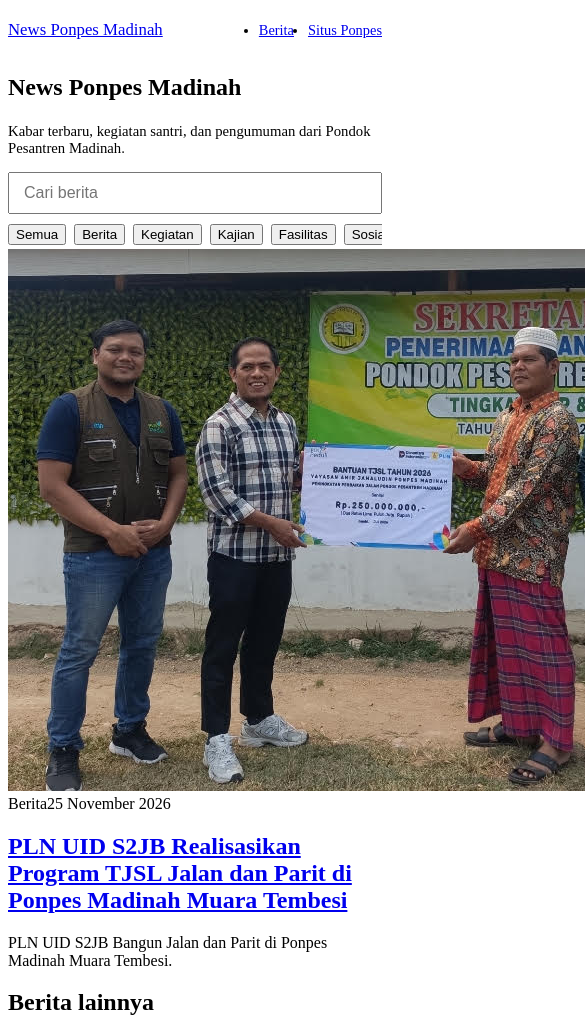
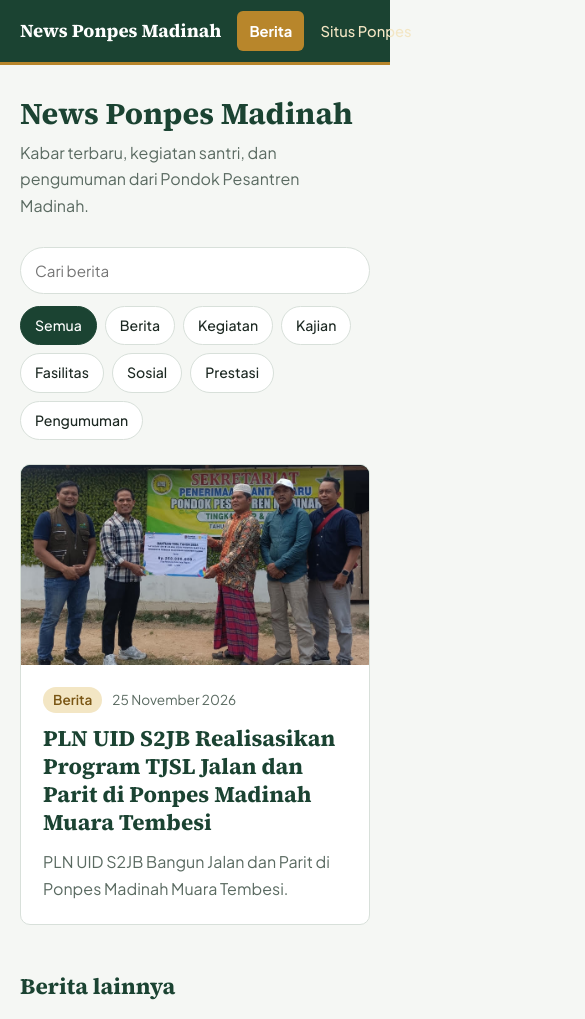
Before and after one commit to syauqy333/news, a plain HTML site: page index.html in a window 390 px wide. Shown: the top 1019 px of the page, 585 px wide, since content can reach past the window. Drawn offline with Linux system fonts and the light colour scheme.

Commit message:
Refactor news.css with CSS variables and layout styles
Added CSS variables and styles for layout and responsiveness.

```diff
--- a/news.css
+++ b/news.css
@@ -1,151 +1,371 @@
-<!DOCTYPE html>
-<html lang="id">
-<head>
-  <meta charset="UTF-8">
-  <meta name="viewport" content="width=device-width, initial-scale=1">
-  <title>News Ponpes Madinah</title>
-  <meta name="description" content="Kabar terbaru dan kegiatan Pondok Pesantren Madinah.">
+/* =========================================================
+   News Ponpes Madinah — news.css
+   Dipakai oleh berita.html dan berita-detail.html
+   Warna: hijau tua + emas. Tanpa JavaScript.
+   ========================================================= */
 
-  <!-- Favicon menggunakan logo -->
-  <link rel="icon" type="image/jpeg" href="logo.jpg">
-
-  <link rel="preconnect" href="https://fonts.googleapis.com">
-  <link rel="preconnect" href="https://fonts.gstatic.com" crossorigin>
-  <link href="https://fonts.googleapis.com/css2?family=Plus+Jakarta+Sans:wght@400;500;600;700&family=Source+Serif+4:wght@400;600;700&display=swap" rel="stylesheet">
-  <link rel="stylesheet" href="news.css">
-
-  <style>
-    /* Pengaturan Logo & Pemotongan Sudut Putih */
-    .merek {
-      display: inline-flex;
-      align-items: center;
-      gap: 10px;
-      text-decoration: none;
+:root {
+  --hijau-tua: #1b4332;
+  --hijau: #2d6a4f;
+  --hijau-muda: #e4efe8;
+  --emas: #b8862b;
+  --emas-muda: #f3e6c4;
+  --latar: #f5f7f4;
+  --kartu: #ffffff;
+  --teks: #1c2822;
+  --teks-lembut: #5a6a61;
+  --garis: #d8e0da;
+  --radius: 10px;
+  --lebar: 1080px;
+  --font-judul: "Source Serif 4", "Georgia", "Times New Roman", serif;
+  --font-isi: "Plus Jakarta Sans", "Segoe UI", system-ui, sans-serif;
 }
 
-    .logo-ponpes {
-      width: 42px;
-      height: 42px;
-      border-radius: 50%; /* Memotong pinggiran putih di sudut menjadi bulat */
-      object-fit: cover;
-      flex-shrink: 0;
-      box-shadow: 0 2px 5px rgba(0, 0, 0, 0.12);
+*, *::before, *::after { box-sizing: border-box; }
+
+html { scroll-behavior: smooth; }
+
+body {
+  margin: 0;
+  background: var(--latar);
+  color: var(--teks);
+  font-family: var(--font-isi);
+  font-size: 16px;
+  line-height: 1.65;
+  -webkit-font-smoothing: antialiased;
 }
 
-    /* Penyesuaian agar nyaman dilihat di HP / Mobile */
-    @media (max-width: 640px) {
+img { max-width: 100%; display: block; }
+a { color: var(--hijau); text-decoration: none; }
+a:hover { text-decoration: underline; }
+a:focus-visible, summary:focus-visible {
+  outline: 3px solid var(--emas);
+  outline-offset: 3px;
+  border-radius: 4px;
+}
+
+.wadah {
+  width: 100%;
+  max-width: var(--lebar);
+  margin: 0 auto;
+  padding: 0 20px;
+}
+
+/* ---------- Header / menu ---------- */
+.header {
+  position: sticky;
+  top: 0;
+  z-index: 10;
+  background: var(--hijau-tua);
+  border-bottom: 3px solid var(--emas);
+}
 .header .wadah {
+  display: flex;
+  align-items: center;
+  justify-content: space-between;
+  gap: 16px;
+  min-height: 62px;
+}
+.merek {
+  font-family: var(--font-judul);
+  font-size: 1.15rem;
+  font-weight: 700;
+  color: #fff;
+  white-space: nowrap;
+}
+.merek:hover { text-decoration: none; }
+.menu {
+  display: flex;
+  gap: 4px;
+  margin: 0;
+  padding: 0;
+  list-style: none;
+  overflow-x: auto;
+  scrollbar-width: none;
+}
+.menu::-webkit-scrollbar { display: none; }
+.menu a {
+  display: block;
+  padding: 8px 12px;
+  color: #d4e3da;
+  font-size: 0.92rem;
+  font-weight: 500;
+  border-radius: 6px;
+  white-space: nowrap;
+}
+.menu a:hover { background: rgba(255, 255, 255, 0.1); text-decoration: none; }
+.menu a[aria-current="page"] {
+  background: var(--emas);
+  color: #fff;
+  font-weight: 700;
+}
+
+/* ---------- Judul halaman ---------- */
+.judul-halaman {
+  padding: 48px 0 28px;
+}
+.judul-halaman h1 {
+  margin: 0 0 8px;
+  font-family: var(--font-judul);
+  font-size: clamp(1.9rem, 5vw, 2.8rem);
+  line-height: 1.15;
+  color: var(--hijau-tua);
+}
+.judul-halaman p {
+  margin: 0;
+  max-width: 56ch;
+  color: var(--teks-lembut);
+}
+
+/* ---------- Penanda kategori + tanggal ---------- */
+.info {
   display: flex;
   flex-wrap: wrap;
   align-items: center;
-        justify-content: space-between;
   gap: 10px;
-        padding-top: 12px;
-        padding-bottom: 12px;
+  font-size: 0.85rem;
+  color: var(--teks-lembut);
+}
+.kategori {
+  padding: 2px 10px;
+  background: var(--emas-muda);
+  color: #7a5614;
+  border-radius: 999px;
+  font-weight: 600;
 }
 
-      .merek {
-        font-size: 1.05rem;
-        gap: 8px;
+/* ---------- Berita utama ---------- */
+.utama {
+  display: grid;
+  grid-template-columns: 1.15fr 1fr;
+  background: var(--kartu);
+  border: 1px solid var(--garis);
+  border-radius: var(--radius);
+  overflow: hidden;
+}
+.utama .gambar { min-height: 280px; }
+.utama .isi {
+  display: flex;
+  flex-direction: column;
+  justify-content: center;
+  gap: 12px;
+  padding: 32px;
+}
+.utama h2 {
+  margin: 0;
+  font-family: var(--font-judul);
+  font-size: clamp(1.4rem, 3vw, 1.9rem);
+  line-height: 1.25;
+}
+.utama h2 a { color: var(--hijau-tua); }
+.utama p { margin: 0; color: var(--teks-lembut); }
+
+/* ---------- Gambar placeholder (ganti dengan <img>) ---------- */
+.gambar {
+  background:
+    linear-gradient(135deg, var(--hijau) 0%, var(--hijau-tua) 100%);
+  position: relative;
+}
+.gambar img {
+  width: 100%;
+  height: 100%;
+  object-fit: cover;
 }
 
-      .logo-ponpes {
-        width: 34px;
-        height: 34px;
+/* ---------- Daftar berita ---------- */
+.bagian-judul {
+  margin: 44px 0 16px;
+  font-family: var(--font-judul);
+  font-size: 1.4rem;
+  color: var(--hijau-tua);
+}
+.daftar {
+  display: grid;
+  grid-template-columns: repeat(3, 1fr);
+  gap: 20px;
+  padding-bottom: 56px;
+}
+.kartu {
+  display: flex;
+  flex-direction: column;
+  background: var(--kartu);
+  border: 1px solid var(--garis);
+  border-radius: var(--radius);
+  overflow: hidden;
+}
+.kartu .gambar { aspect-ratio: 16 / 9; }
+.kartu .isi {
+  display: flex;
+  flex-direction: column;
+  gap: 8px;
+  padding: 18px 18px 20px;
+  flex: 1;
+}
+.kartu h3 {
+  margin: 0;
+  font-family: var(--font-judul);
+  font-size: 1.15rem;
+  line-height: 1.3;
+}
+.kartu h3 a { color: var(--teks); }
+.kartu h3 a:hover { color: var(--hijau); }
+.kartu p {
+  margin: 0;
+  font-size: 0.93rem;
+  color: var(--teks-lembut);
 }
 
-      .menu {
-        display: flex;
-        gap: 14px;
-        margin: 0;
-        padding: 0;
-        font-size: 0.9rem;
+/* ---------- Halaman detail ---------- */
+.artikel {
+  max-width: 720px;
+  margin: 0 auto;
+  padding: 40px 20px 64px;
+}
+.artikel .kembali {
+  display: inline-block;
+  margin-bottom: 20px;
+  font-size: 0.92rem;
+  font-weight: 600;
+}
+.artikel h1 {
+  margin: 12px 0 14px;
+  font-family: var(--font-judul);
+  font-size: clamp(1.8rem, 5vw, 2.5rem);
+  line-height: 1.2;
+  color: var(--hijau-tua);
+}
+.artikel .gambar {
+  aspect-ratio: 16 / 9;
+  margin: 24px 0;
+  border-radius: var(--radius);
+  overflow: hidden;
+}
+.artikel .badan {
+  font-family: var(--font-judul);
+  font-size: 1.1rem;
+  line-height: 1.8;
+}
+.artikel .badan p { margin: 0 0 1.2em; }
+.artikel .badan h2 {
+  margin: 1.8em 0 0.6em;
+  font-size: 1.4rem;
+  color: var(--hijau-tua);
+}
+.artikel blockquote {
+  margin: 1.5em 0;
+  padding: 4px 0 4px 20px;
+  border-left: 4px solid var(--emas);
+  color: var(--hijau-tua);
+  font-style: italic;
 }
 
-      .judul-halaman h1 {
-        font-size: 1.5rem;
-        line-height: 1.3;
+/* ---------- Footer ---------- */
+.footer {
+  background: var(--hijau-tua);
+  color: #b9cfc2;
+  padding: 28px 0;
+  font-size: 0.9rem;
+  text-align: center;
+}
+.footer strong { color: #fff; }
+
+/* ---------- Responsif ---------- */
+@media (max-width: 860px) {
+  .utama { grid-template-columns: 1fr; }
+  .utama .gambar { min-height: 200px; aspect-ratio: 16 / 9; }
+  .utama .isi { padding: 22px; }
+  .daftar { grid-template-columns: repeat(2, 1fr); }
+}
+@media (max-width: 560px) {
+  .daftar { grid-template-columns: 1fr; }
+  .judul-halaman { padding-top: 32px; }
 }
 
-      .judul-halaman p {
-        font-size: 0.92rem;
+@media (prefers-reduced-motion: reduce) {
+  html { scroll-behavior: auto; }
 }
 
-      /* Kolom pencarian & filter lebih nyaman disentuh di layar HP */
+/* =========================================================
+   Tambahan untuk versi JS: pencarian, filter, tombol, dll
+   ========================================================= */
 .alat {
   display: flex;
-        flex-direction: column;
-        gap: 10px;
+  flex-wrap: wrap;
+  align-items: center;
+  gap: 12px 16px;
+  margin-bottom: 24px;
 }
+.cari {
+  flex: 1 1 240px;
+  max-width: 360px;
+  padding: 10px 14px;
+  border: 1px solid var(--garis);
+  border-radius: 999px;
+  background: var(--kartu);
+  color: var(--teks);
+  font: inherit;
+  font-size: 0.95rem;
+}
+.cari:focus-visible { outline: 3px solid var(--emas); outline-offset: 2px; }
+.filter { display: flex; flex-wrap: wrap; gap: 8px; }
+.chip {
+  padding: 7px 14px;
+  border: 1px solid var(--garis);
+  border-radius: 999px;
+  background: var(--kartu);
+  color: var(--teks);
+  font: inherit;
+  font-size: 0.88rem;
+  font-weight: 500;
+  cursor: pointer;
+}
+.chip:hover { border-color: var(--hijau); }
+.chip[aria-pressed="true"] {
+  background: var(--hijau-tua);
+  border-color: var(--hijau-tua);
+  color: #fff;
+}
+.chip:focus-visible { outline: 3px solid var(--emas); outline-offset: 2px; }
 
-      .cari {
-        width: 100%;
-        font-size: 16px; /* Mencegah auto-zoom saat mengetik di browser HP */
-        padding: 10px 14px;
+#utama-wadah:not(:empty) { margin-bottom: 8px; }
+.daftar { padding-bottom: 24px; }
+
+.kosong {
+  grid-column: 1 / -1;
+  padding: 40px 20px;
+  text-align: center;
+  color: var(--teks-lembut);
+  background: var(--kartu);
+  border: 1px dashed var(--garis);
+  border-radius: var(--radius);
 }
+.lebih-wadah { text-align: center; padding-bottom: 56px; }
+.tombol {
+  display: inline-block;
+  padding: 11px 24px;
+  border: 0;
+  border-radius: 999px;
+  background: var(--hijau-tua);
+  color: #fff;
+  font: inherit;
+  font-weight: 600;
+  cursor: pointer;
+}
+.tombol:hover { background: var(--hijau); text-decoration: none; }
+.tombol:focus-visible { outline: 3px solid var(--emas); outline-offset: 3px; }
+.tombol[hidden] { display: none; }
 
-      .filter {
+.bagikan {
+  margin-top: 32px;
+  padding-top: 20px;
+  border-top: 1px solid var(--garis);
   display: flex;
-        overflow-x: auto;
-        gap: 8px;
-        padding-bottom: 4px;
-        -webkit-overflow-scrolling: touch;
+  align-items: center;
+  gap: 12px;
+  flex-wrap: wrap;
+  font-size: 0.95rem;
+  color: var(--teks-lembut);
 }
-
-      .filter button {
-        white-space: nowrap;
-        flex-shrink: 0;
-      }
-    }
-  </style>
-</head>
-<body data-halaman="daftar">
-
-  <header class="header">
-    <div class="wadah">
-      <a class="merek" href="index.html">
-        <img src="logo.jpg" alt="Logo Pondok Pesantren Madinah" class="logo-ponpes">
-        <span>News Ponpes Madinah</span>
-      </a>
-      <nav aria-label="Menu utama">
-        <ul class="menu">
-          <li><a href="index.html" aria-current="page">Berita</a></li>
-          <li><a class="luar" href="/" data-situs>Situs Ponpes</a></li>
-        </ul>
-      </nav>
-    </div>
-  </header>
-
-  <main>
-    <div class="wadah">
-      <section class="judul-halaman">
-        <h1>News Ponpes Madinah</h1>
-        <p>Kabar terbaru, kegiatan santri, dan pengumuman dari Pondok Pesantren Madinah.</p>
-      </section>
-
-      <div class="alat">
-        <input id="cari" class="cari" type="search" placeholder="Cari berita" aria-label="Cari berita">
-        <div id="filter" class="filter" role="group" aria-label="Filter kategori"></div>
-      </div>
-
-      <div id="utama-wadah"></div>
-
-      <h2 id="judul-daftar" class="bagian-judul" hidden>Berita lainnya</h2>
-      <div id="daftar" class="daftar" aria-live="polite"></div>
-
-      <div class="lebih-wadah">
-        <button id="lebih" class="tombol" type="button" hidden>Tampilkan lebih banyak</button>
-      </div>
-    </div>
-  </main>
-
-  <footer class="footer">
-    <div class="wadah">
-      <strong>Pondok Pesantren Madinah</strong> &middot; Bandar Lampung, Lampung
-    </div>
-  </footer>
-
-  <script src="data.js"></script>
-  <script src="app.js"></script>
-</body>
-</html>
+.terkait { max-width: var(--lebar); margin: 0 auto; padding: 0 20px 56px; }
+.terkait .daftar { padding-bottom: 0; }
+.menu a.luar { color: var(--emas-muda); }
```
Lines whose indentation alone changed are shown as unchanged.
